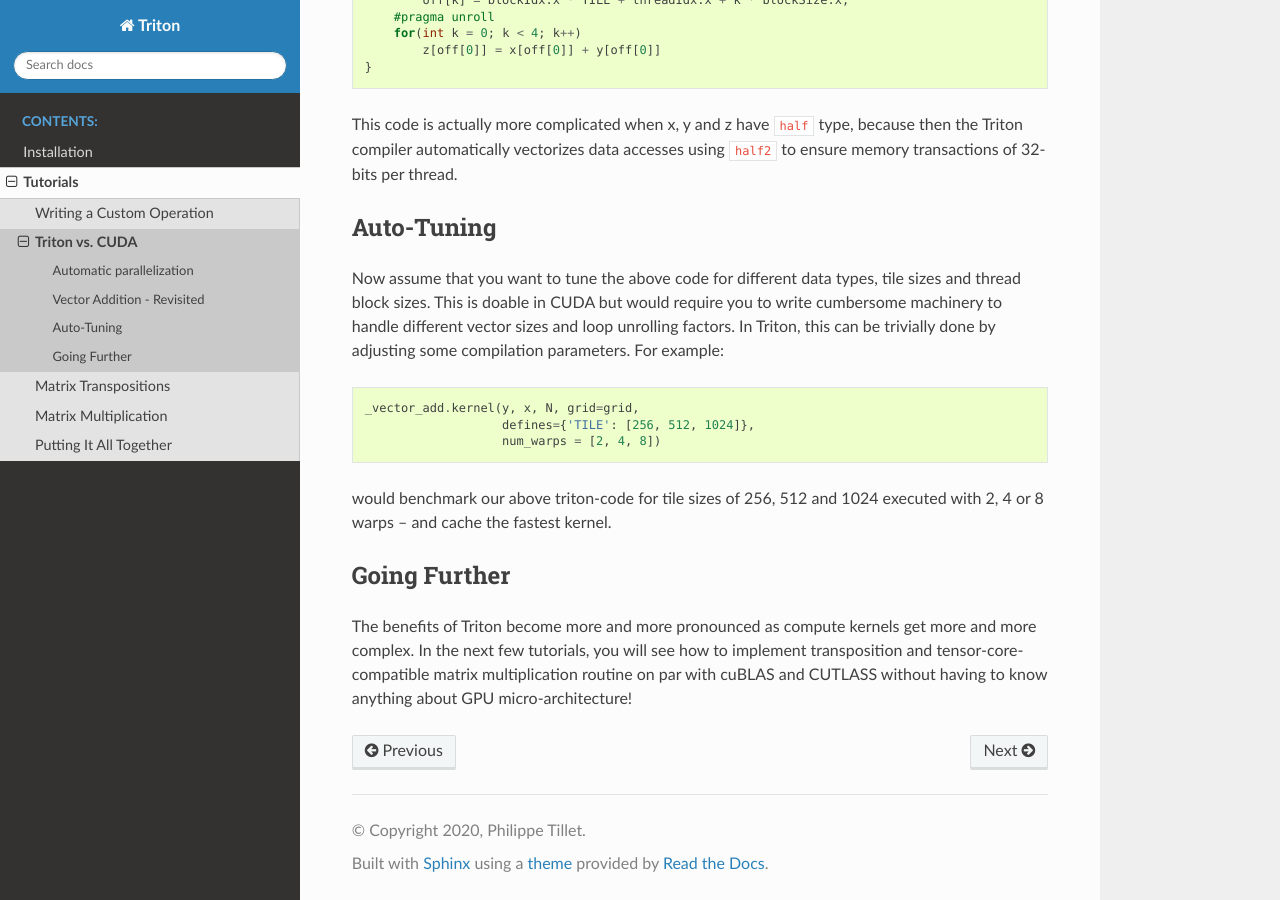
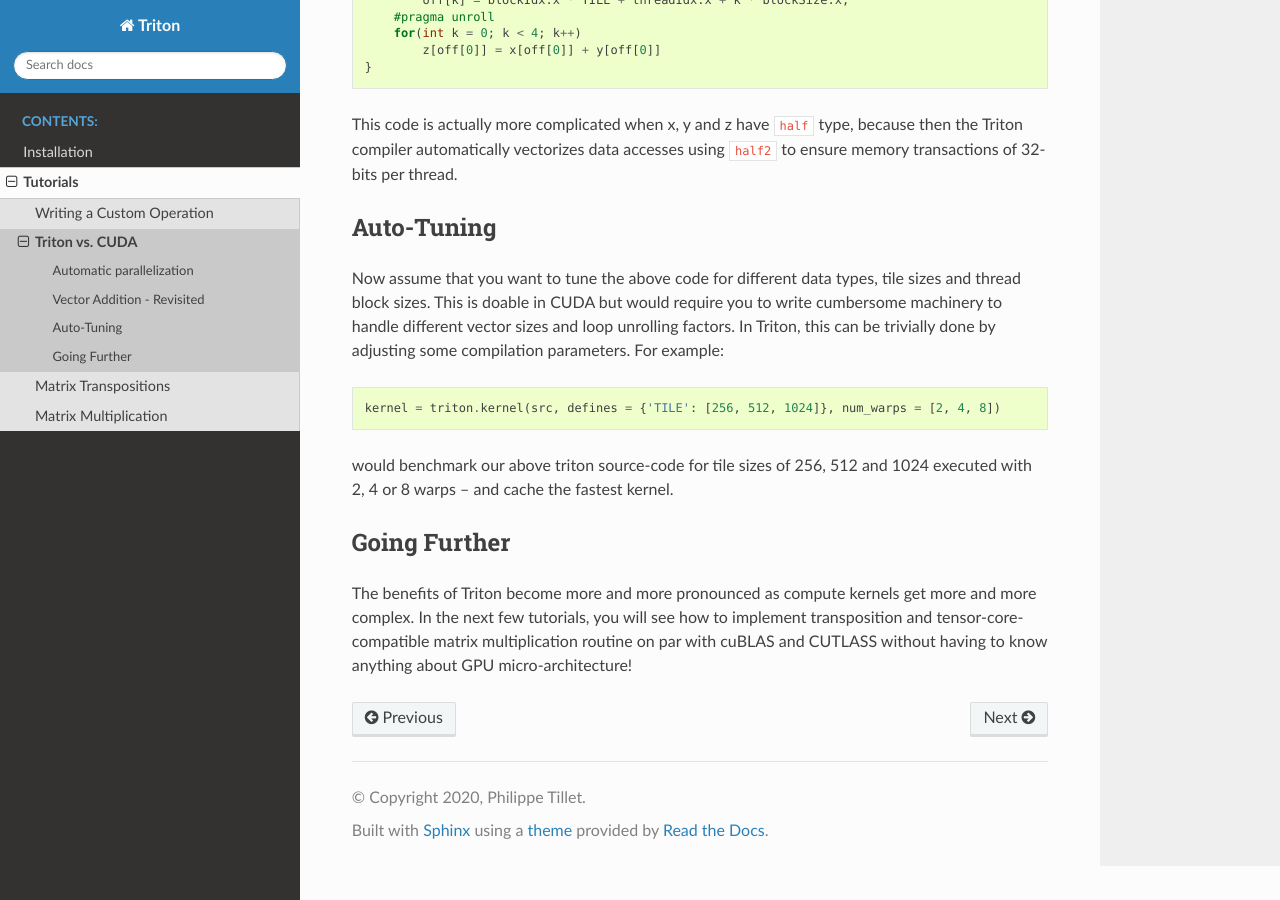
Before and after one commit to openeuler-mirror/triton-cpu, a Sphinx documentation site: the page built from docs/tutorials/triton-vs-cuda.rst, in a window 1280 px wide and 900 px high, scrolled down 1800 px. Built offline with Sphinx 7.4.7 and the Read the Docs theme 2.0.0, drawn with Linux system fonts in a browser that asks for light colours.

Commit message:
[DOCS] Made documentation consistent with the new kernel API

```diff
--- a/docs/tutorials/index.rst
+++ b/docs/tutorials/index.rst
@@ -8,4 +8,3 @@
    triton-vs-cuda
    matrix-transposition
    matrix-multiplication
-   putting-it-all-together
--- a/docs/tutorials/triton-vs-cuda.rst
+++ b/docs/tutorials/triton-vs-cuda.rst
@@ -98,11 +98,9 @@
 
 .. code-block:: python
 
-  _vector_add.kernel(y, x, N, grid=grid,
-                     defines={'TILE': [256, 512, 1024]},
-                     num_warps = [2, 4, 8])
+  kernel = triton.kernel(src, defines = {'TILE': [256, 512, 1024]}, num_warps = [2, 4, 8])
 
-would benchmark our above triton-code for tile sizes of 256, 512 and 1024 executed with 2, 4 or 8 warps -- and cache the fastest kernel.
+would benchmark our above triton source-code for tile sizes of 256, 512 and 1024 executed with 2, 4 or 8 warps -- and cache the fastest kernel.
 
 =============================
 Going Further
```
Also changed, not shown: docs/tutorials/custom-operation.rst (+3 -6 lines).
